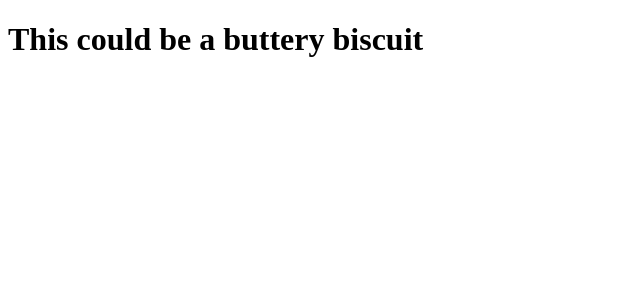
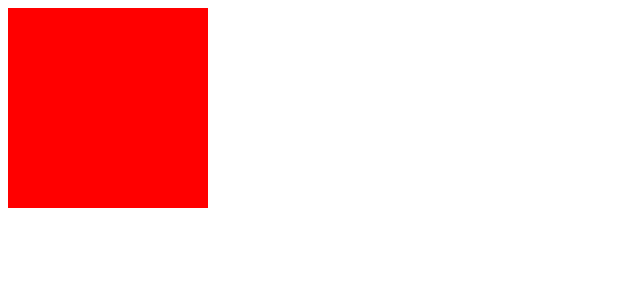
Before and after one commit to cmmerritt/random-color-gen, a React app: page / in a window 1280 px wide. Shown: the top 300 px of the page, without its empty margins (0-640 px from the left). Built offline with nearby package versions, Linux system fonts and the light colour scheme.

Commit message:
static color block displays on page

```diff
--- a/src/containers/ColorRandomizer.jsx
+++ b/src/containers/ColorRandomizer.jsx
@@ -1,7 +1,28 @@
 import React, { Component } from 'react';
 
 export default class ColorRandomizer extends Component {
+  state = {
+    randomColor: 'red',
+  }
   render() {
-    return <h1>This could be a buttery biscuit</h1>;
+    const colors = [
+      'red',
+      'yellow',
+      'blue',
+      'purple',
+      'green',
+      'orange'
+    ];
+    return (
+      <>
+        <div
+          style = {{
+            backgroundColor: this.state.randomColor,
+            width: '200px',
+            height: '200px'
+          }}
+        ></div>
+      </>
+    );
   }
 }
```
